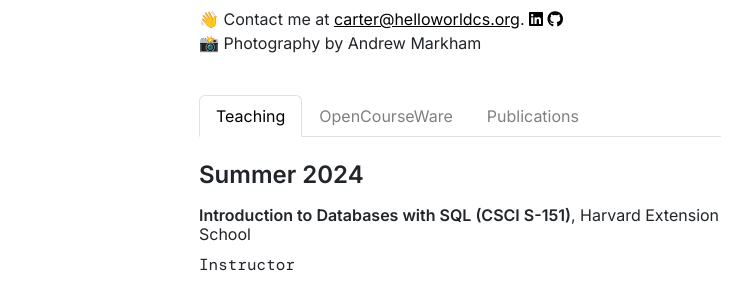
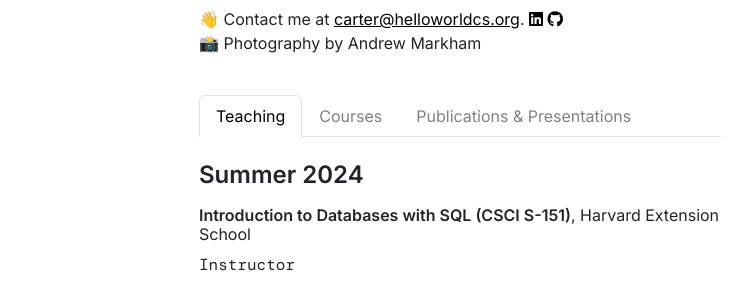
Before and after one commit to CarterZenke/jekyll-carterzenke.me, a Jekyll site: the page built from index.html, in a window 1280 px wide. Shown: the part 271-563 px from the top of the page, without its empty margins (180-929 px from the left). Built offline with Jekyll 4.4.1, drawn with Linux system fonts in a browser that asks for light colours; nearby versions of some CDN libraries; comment, search, counter and statistics services are not loaded.

Commit message:
Update section titles

```diff
--- a/_data/navigation.yml
+++ b/_data/navigation.yml
@@ -1,6 +1,6 @@
 - name: Teaching
   link: /
-- name: OpenCourseWare
+- name: Courses
   link: /courses/
-- name: Publications
+- name: Publications & Presentations
   link: /publications/
```
